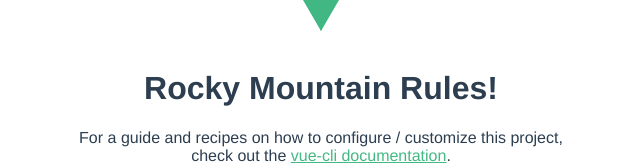
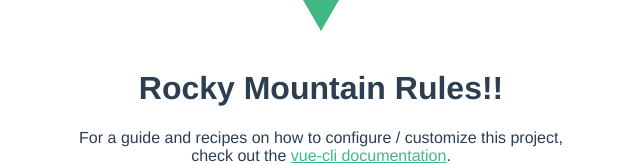
Before and after one commit to davidye007/GitHubPagesCICD_TEST, a Vue app in the folder frontend_stuff/: page / in a window 1280 px wide. Shown: the part 215-380 px from the top of the page, without its empty margins (319-959 px from the left). Built offline with nearby package versions, Linux system fonts and the light colour scheme.

Commit message:
test CICD

```diff
--- a/frontend_stuff/src/App.vue
+++ b/frontend_stuff/src/App.vue
@@ -1,7 +1,7 @@
 <template>
   <div id="app">
     <img alt="Vue logo" src="./assets/logo.png">
-    <HelloWorld msg="Rocky Mountain Rules!"/>
+    <HelloWorld msg="Rocky Mountain Rules!!"/>
   </div>
 </template>
 
```
